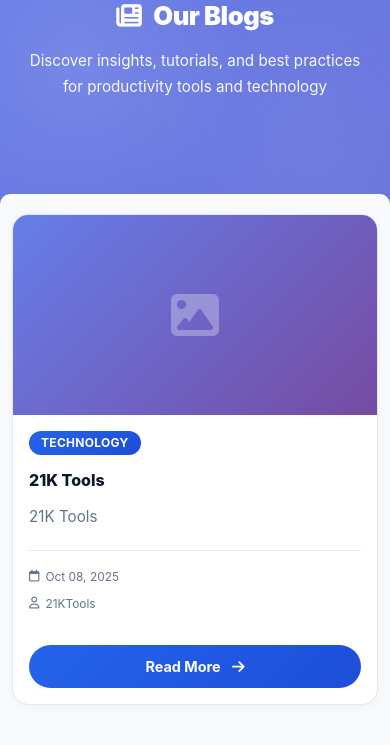
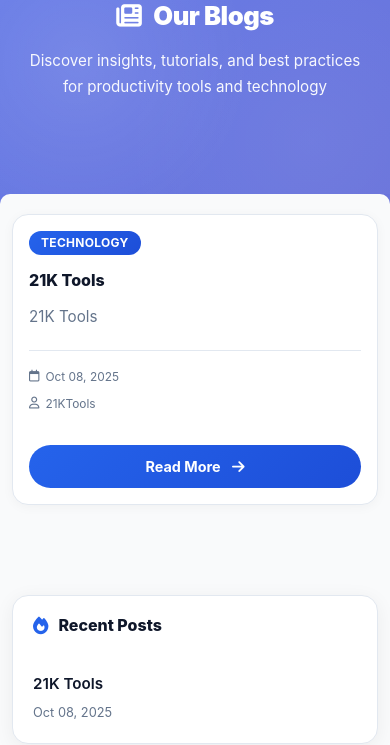
Before and after one commit to alwaysnithish/test, a Django app: page /blog/ in a window 390 px wide. Shown: the part 215-960 px from the top of the page. Run offline with Django 4.2, Linux system fonts and the light colour scheme; data comes from the database, SQL or seed files in the repository; data that the repository does not hold is empty; some libraries are stand-ins or nearby versions.

Commit message:
Adjust blog thumbnail height for better responsiveness

```diff
--- a/blog/templates/blog/blog_list.html
+++ b/blog/templates/blog/blog_list.html
@@ -295,14 +295,14 @@
     }
 
     .blog-thumbnail {
-        height: 200px;
+        height: 100%;
         object-fit: cover;
         width: 100%;
         display: block;
     }
 
     .blog-thumbnail-placeholder {
-        height: 200px;
+        height: 0;
         background: linear-gradient(135deg, #667eea 0%, #764ba2 100%);
         display: flex;
         align-items: center;
```
